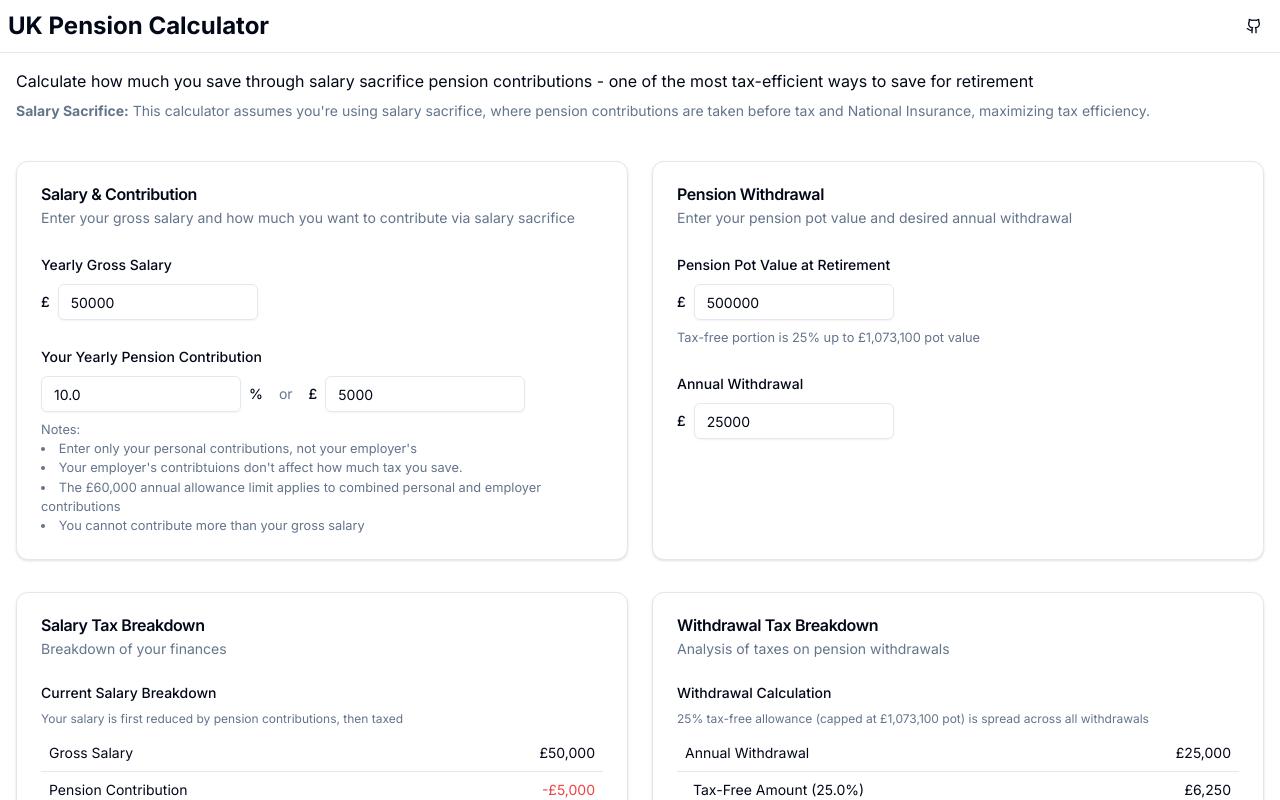
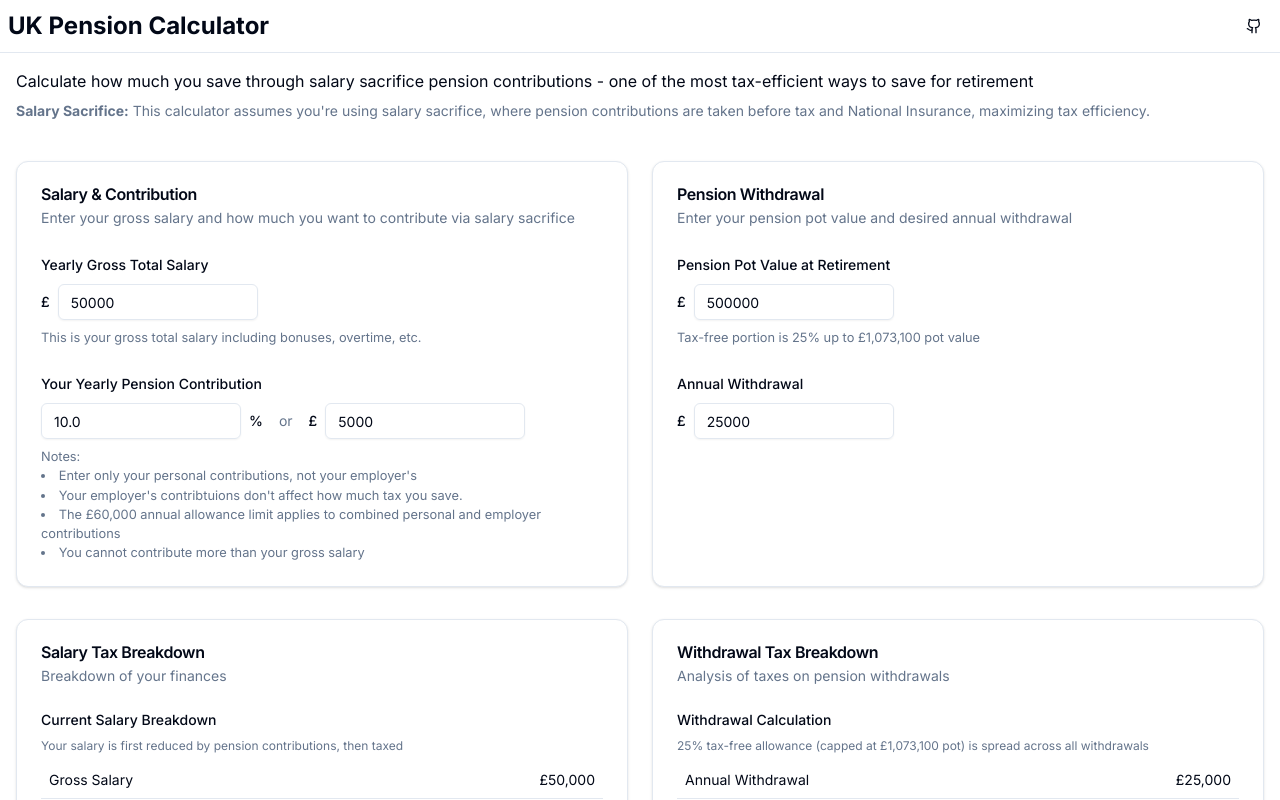
Before and after one commit to FranciscoMoretti/uk-pension-contributions-calculator, a Next.js app: page / in a window 1280 px wide. Shown: the top 800 px of the page. Built offline with nearby package versions, Linux system fonts and the light colour scheme.

Commit message:
total salary

```diff
--- a/src/app/page.tsx
+++ b/src/app/page.tsx
@@ -106,7 +106,7 @@ export default function PensionCalculator() {
                     name="grossSalary"
                     render={({ field }) => (
                       <FormItem>
-                        <FormLabel>Yearly Gross Salary</FormLabel>
+                        <FormLabel>Yearly Gross Total Salary</FormLabel>
                         <FormControl>
                           <div className="flex items-center space-x-2">
                             <span className="text-sm font-medium">£</span>
@@ -118,6 +118,10 @@ export default function PensionCalculator() {
                           </div>
                         </FormControl>
                         <FormMessage />
+                        <FormDescription>
+                          This is your gross total salary including bonuses,
+                          overtime, etc.
+                        </FormDescription>
                       </FormItem>
                     )}
                   />
```
